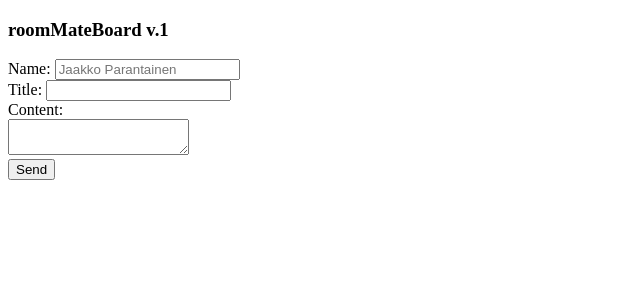
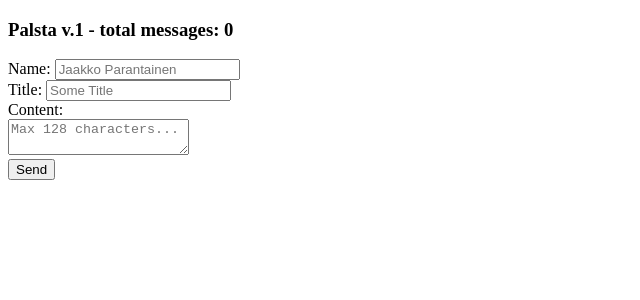
Before and after one commit to W4SD/messageBoard, a Flask app: page / in a window 1280 px wide. Shown: the top 300 px of the page, without its empty margins (0-640 px from the left). Run offline with Flask 2, Linux system fonts and the light colour scheme.

Commit message:
ListMessages class

```diff
--- a/app.py
+++ b/app.py
@@ -1,14 +1,31 @@
-from flask import Flask, render_template
-from formLogic import CreateMessage
+from flask import Flask, render_template, request, flash
+from formLogic import CreateMessage, ListMessages
 
 app = Flask(__name__,
             template_folder="templates")
 
-@app.route("/")
+totalMessages = 0
+
+def addMessageCount(value):
+    global totalMessages
+    totalMessages += value
+
+messagesInBoard = ListMessages()
+
+
+@app.route("/", methods=['GET', 'POST'])
 def home():
     """Serve message form."""
     sendMessageForm = CreateMessage()
-    return render_template("messageForm.html", form=sendMessageForm)
+    if request.method == 'POST':
+        #if sendMessageForm.validate():
+        print('Message sent!')
+        messagesInBoard.printMessage()
+        addMessageCount(1)
+    return render_template("board.html",
+                            form=sendMessageForm,
+                            count=totalMessages)
 
 if __name__ == '__main__':
-   app.run(debug = True)
+    app.secret_key = 'notSoSecret'
+    app.run(debug = True)
--- a/formLogic.py
+++ b/formLogic.py
@@ -1,5 +1,6 @@
 from wtforms import Form, StringField, validators, SubmitField, TextAreaField
 from wtforms.validators import ValidationError, DataRequired, Length
+
 
 class CreateMessage(Form):
         """Send message to the board Form"""
@@ -19,4 +20,13 @@ class CreateMessage(Form):
             DataRequired(message=('What say u?'))
         ])
 
+        #url = StringField()
+
         submit = SubmitField('Send')
+
+class ListMessages():
+    def printMessage(self, format=None):
+        if format is None:
+            print('listAllMessagesInBoard')
+        else:
+            return 'Some'
--- a/templates/board.html
+++ b/templates/board.html
@@ -1,10 +1,10 @@
 <!doctype html>
 <html>
    <head>
-         <title>roomMateBoard v.1</title>
+         <title>Palsta v.1</title>
    </head>
    <body>
-        <h3>roomMateBoard v.1</h3>
-        {% block content %}{% endblock %}
+        <h3>Palsta v.1 - total messages: {{count}}</h3>
+        {% include 'messageForm.html' %}
    </body>
 </html>
--- a/templates/messageForm.html
+++ b/templates/messageForm.html
@@ -1,8 +1,5 @@
 <!-- messageForm.html -->
 
-{% extends 'board.html' %}
-
-{% block content %}
 <div class="formwrapper">
   <form method=post>
     <div class="sender">
@@ -12,14 +9,14 @@
       {% endif %}
     </div>
     <div class="title">
-      {{ form.title.label }} {{ form.title }}
+      {{ form.title.label }} {{ form.title(placeholder='Some Title') }}
       {% if form.title.errors %}
         <ul class="errors">{% for error in form.title.errors %}<li>{{ error }}</li>{% endfor %}</ul>
       {% endif %}
     </div>
     <div class="content">
         {{ form.content.label }}<br>
-        {{ form.content }}
+        {{ form.content(placeholder='Max 128 characters...') }}
         {% if form.content.errors %}
           <ul class="errors">{% for error in form.content.errors %}<li>{{ error }}</li>{% endfor %}</ul>
         {% endif %}
@@ -29,6 +26,3 @@
     </div>
   </form>
 </div>
-
-
-{% endblock %}
```
